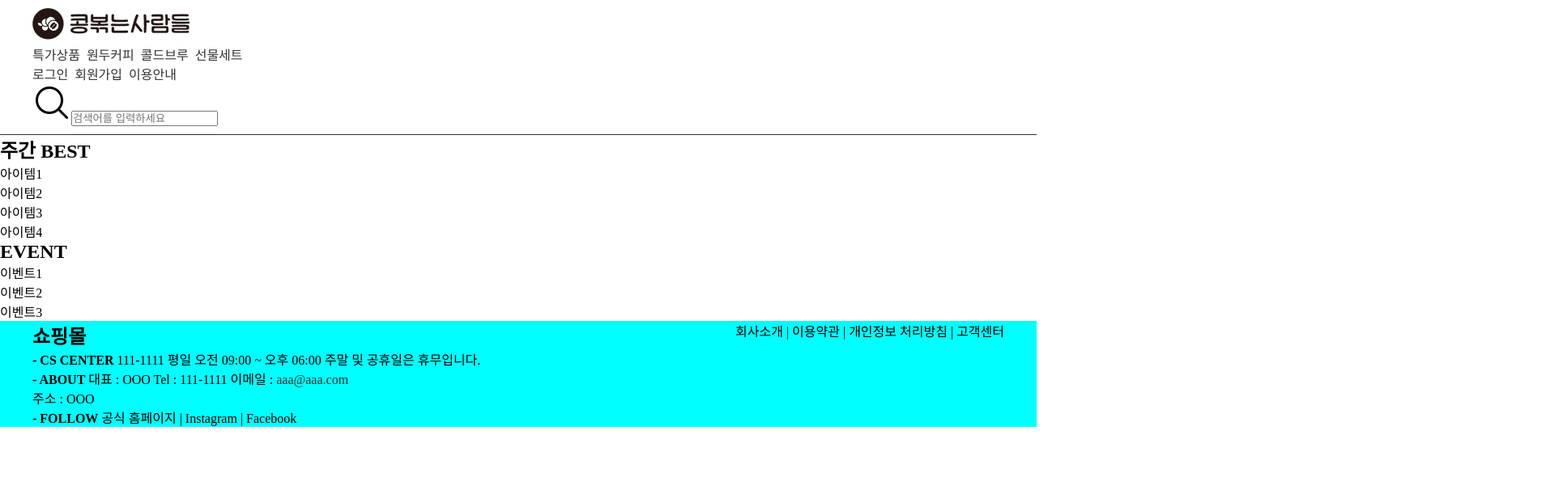
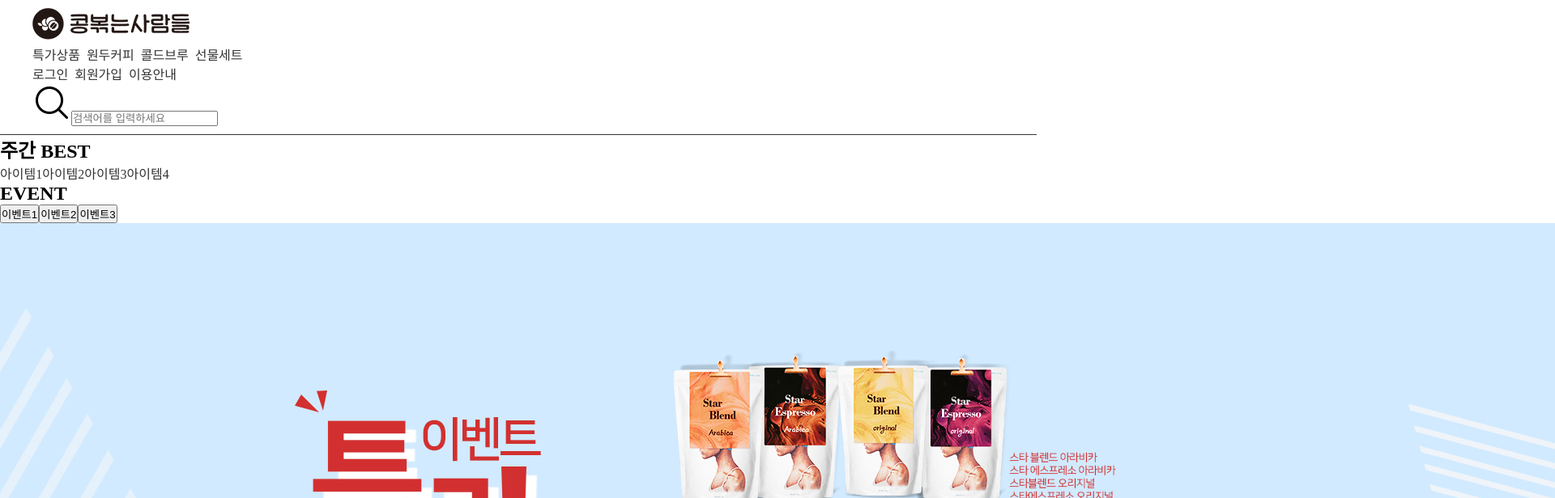
Before and after one commit to bulldorzer/coffee-shop-front, a React (Vite) app: page / in a window 1280 px wide. Shown: the top 616 px of the page at 81% size, 1920 px wide, since content can reach past the window. Built offline with nearby package versions, Linux system fonts and the light colour scheme.

Commit message:
MainPage 수정 - 이재민

```diff
--- a/src/pages/MainPage.jsx
+++ b/src/pages/MainPage.jsx
@@ -2,17 +2,12 @@
 import { useState } from "react";
 import BasicLayout from "../layouts/BasicLayout";
 
-
+// 메인 페이지 - 이재민
+// 아이템 -> 클릭시 아이템 상세 페이지로 이동 추후 변경
 function MainPage(){
 
-
   // 이벤트 이미지를 관리하는 state
-  const [selectedEvent, setSelectedEvent] = useState(null);
-
-  // 이벤트 클릭 시 상태 업데이트 함수
-  const handleEventClick = (eventNumber) => {
-    setSelectedEvent(eventNumber);
-  };
+  const [selectedEvent, setSelectedEvent] = useState(1);
 
     return(
         <>
@@ -21,22 +16,22 @@
               <section>
                 <h2>주간 BEST</h2>
                 <div>
-                  <p>아이템1</p>
-                  <p>아이템2</p>
-                  <p>아이템3</p>
-                  <p>아이템4</p>
+                  <a>아이템1</a>
+                  <a>아이템2</a>
+                  <a>아이템3</a>
+                  <a>아이템4</a>
                 </div>
               </section>
               <section>
                 <h2>EVENT</h2>
                 <div>
-                  <p onClick={() => handleEventClick(1)}>이벤트1</p>
-                  <p onClick={() => handleEventClick(2)}>이벤트2</p>
-                  <p onClick={() => handleEventClick(3)}>이벤트3</p>
+                  <button onClick={() => setSelectedEvent(1)}>이벤트1</button>
+                  <button onClick={() => setSelectedEvent(2)}>이벤트2</button>
+                  <button onClick={() => setSelectedEvent(3)}>이벤트3</button>
                   <div>
-                    {selectedEvent === 1 && <img src="/event/event_banner1.jpg" alt="이벤트1 이미지" />}
-                    {selectedEvent === 2 && <img src="/event/event_banner2.jpg" alt="이벤트2 이미지" />}
-                    {selectedEvent === 3 && <img src="/event/event_banner.jpg" alt="이벤트3 이미지" />}
+                    {selectedEvent === 1 && <img src="/event/event_baner1.jpg" alt="이벤트1 이미지" />}
+                    {selectedEvent === 2 && <img src="/event/event_baner2.jpg" alt="이벤트2 이미지" />}
+                    {selectedEvent === 3 && <img src="/event/event_baner3.jpg" alt="이벤트3 이미지" />}
                   </div>
                 </div>
               </section>
```
